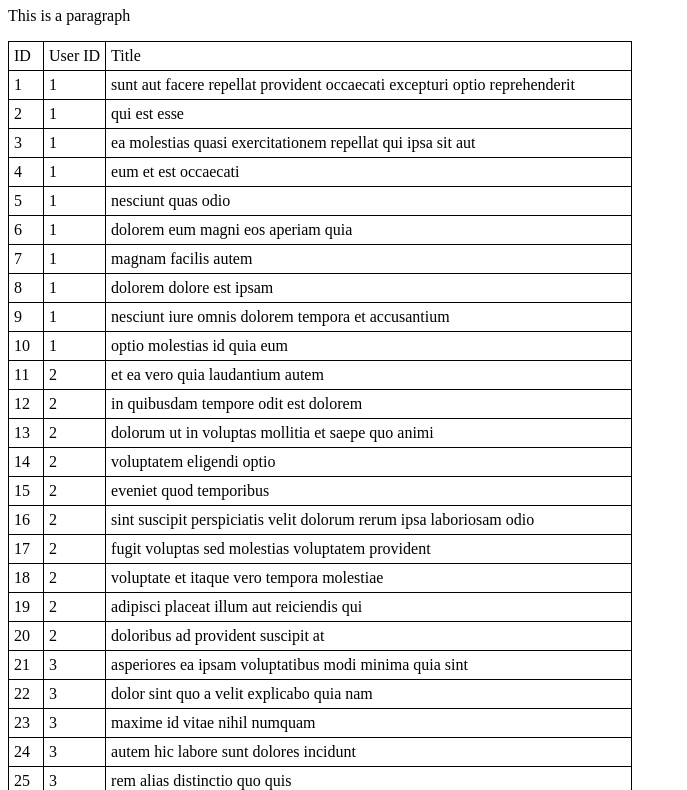
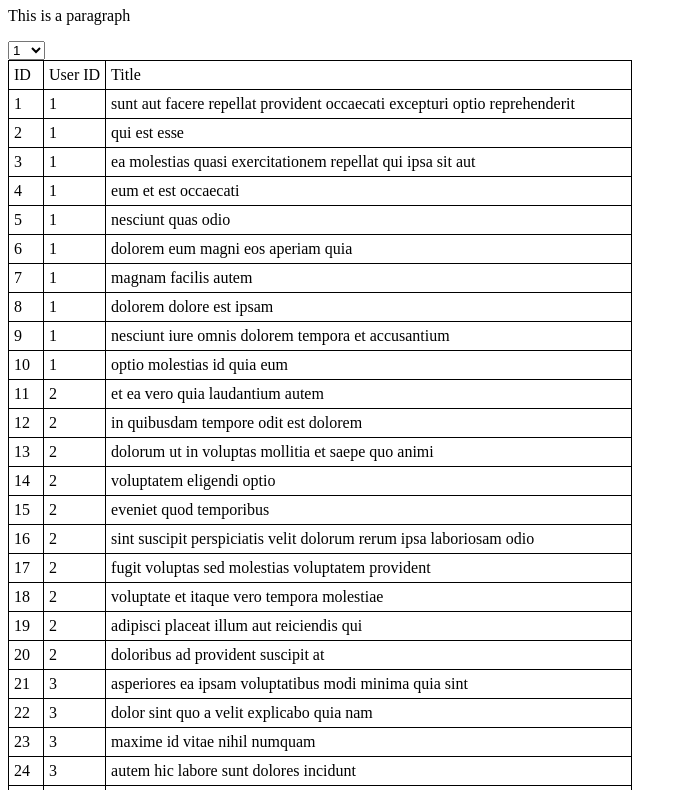
Before and after one commit to ilopezluna/BTS-Hello-World, a plain HTML site: page index.html in a window 1280 px wide. Shown: the part 73-863 px from the top of the page, without its empty margins (0-687 px from the left). Drawn offline with Linux system fonts and the light colour scheme.

Commit message:
Add user filter

```diff
--- a/index.html
+++ b/index.html
@@ -11,6 +11,14 @@
 
 <p>This is a paragraph</p>
 
+<div id="filters">
+
+    <select id="user-filter">
+
+    </select>
+
+</div>
+
 <div id="dynamic-content">
 
     Exercise 1: Table with all posts
--- a/js/main.js
+++ b/js/main.js
@@ -1,6 +1,7 @@
 console.log("Hello from js");
 
 createTable(posts);
+fillUserSelector(posts);
 
 function createTable(posts) {
 
@@ -41,3 +42,25 @@ function buildColumn(text) {
 
     return "<td>" + text + "</td>";
 }
+
+function fillUserSelector(posts) {
+
+    var userIds = [];
+    for (var i = 0; i < posts.length; i++) {
+
+        var post = posts[i];
+        var userId = post.userId;
+
+        if (userIds.indexOf(userId) === -1) {
+            userIds.push(userId);
+        }
+    }
+
+    var options = "";
+    for(var i = 0; i < userIds.length; i++) {
+
+        options += "<option value='" + userIds[i] + "'>" + userIds[i] + "</option>";
+    }
+
+    document.getElementById("user-filter").innerHTML = options;
+}
```
